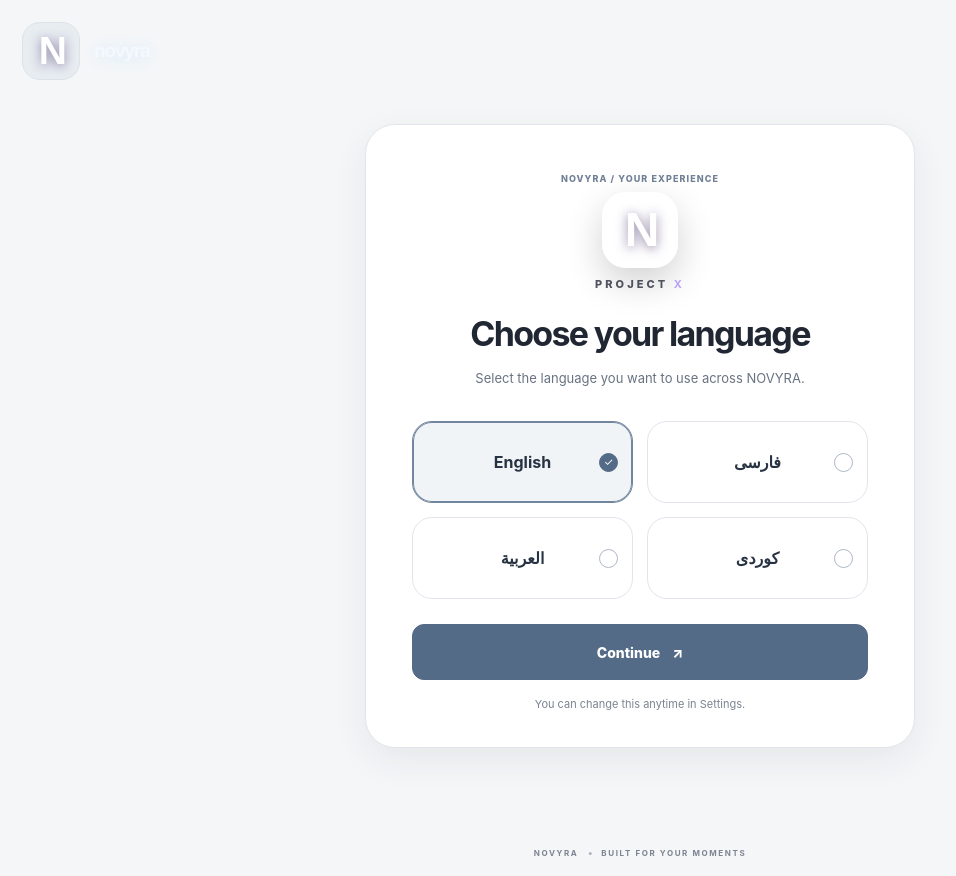
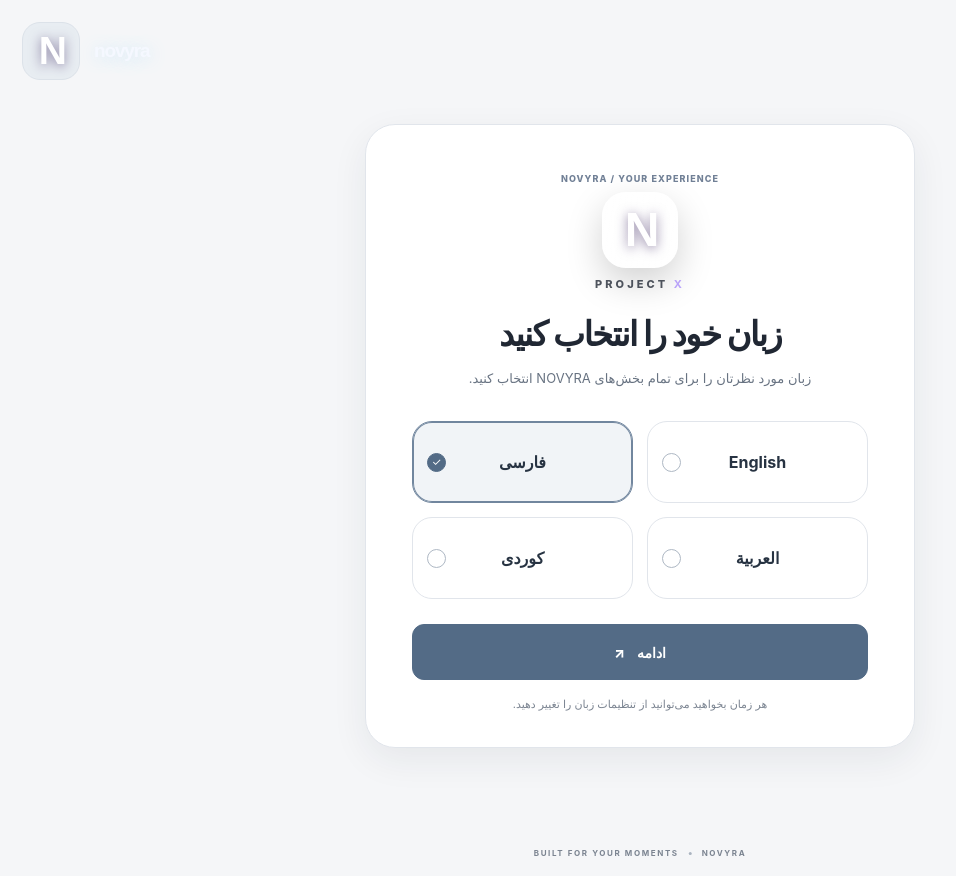
Before and after one commit to shrkoo/project-x-preview., a Next.js app: page / in a window 1280 px wide. Shown: the whole page, without its empty margins (0-956 px from the left). Built offline with nearby package versions, Linux system fonts and the light colour scheme.

Commit message:
Set Persian as default onboarding language

```diff
--- a/app/components/Onboarding.tsx
+++ b/app/components/Onboarding.tsx
@@ -106,7 +106,7 @@ function EyeMark({ visible }: { visible: boolean }) {
 }
 
 export default function Onboarding({ onComplete }: Props) {
-  const [language, setLanguage] = useState<Language>("en");
+  const [language, setLanguage] = useState<Language>("fa");
   const [stage, setStage] = useState<Stage>("language");
   const [mode, setMode] = useState<Mode>("login");
   const [name, setName] = useState("");
```
